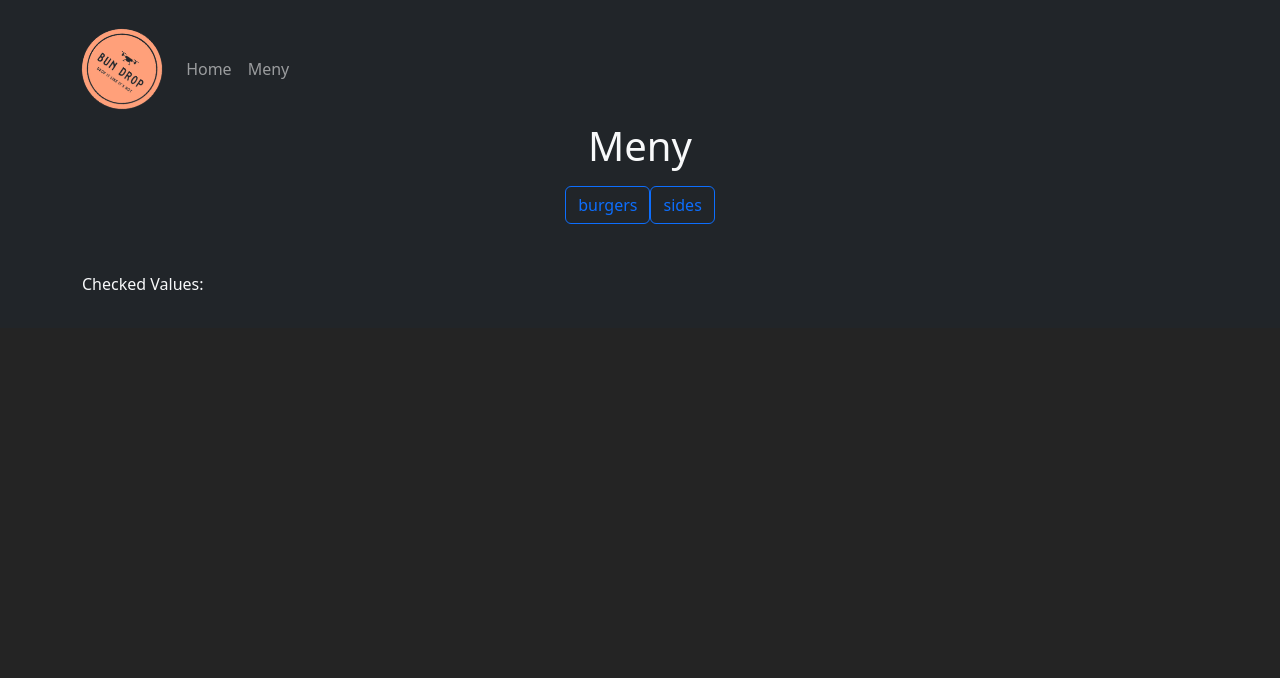
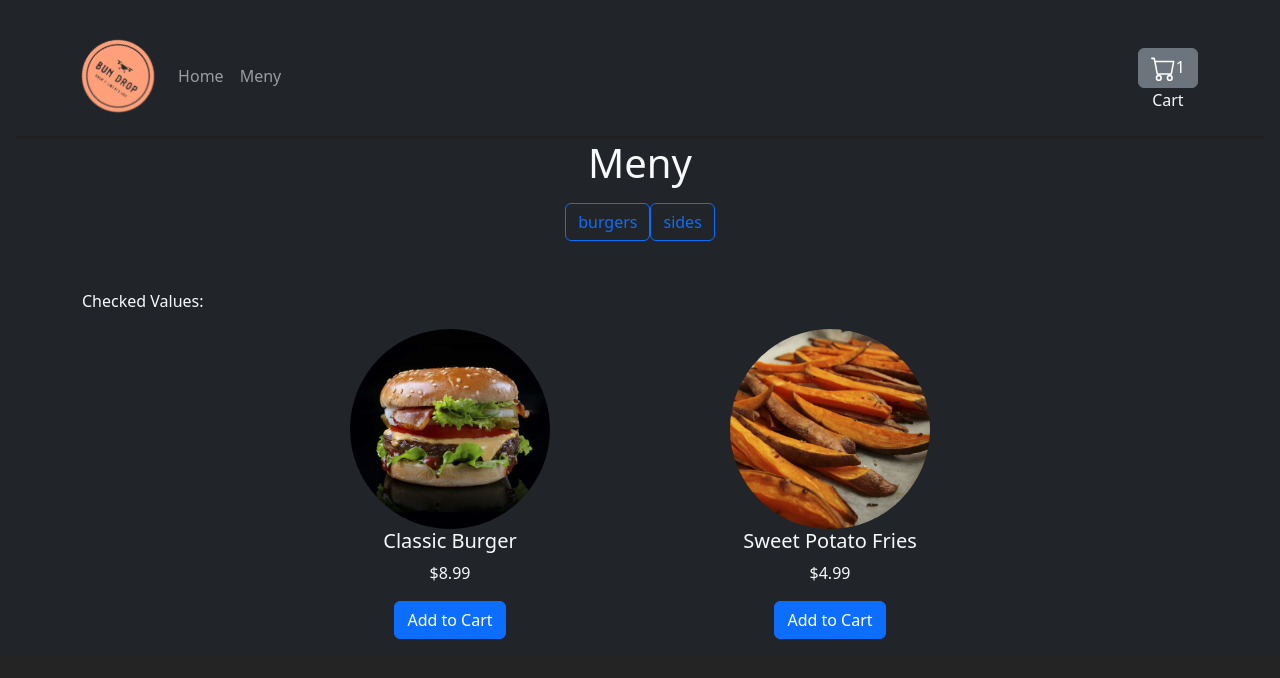
Before and after one commit to Sidus-96/Bun-drop, a React (Create React App) app: page /Meny in a window 1280 px wide. Shown: the top 678 px of the page. Built offline with nearby package versions, Linux system fonts and the light colour scheme; data requests are answered from the project's data file.

Commit message:
Lagt in varukorg som en offCanvas & uppdaterat filtrering på Meny
Lagt in varukorg
uppdaterat så att filtreringen funkar
Navbar har en icon hämtat från bootstrap svg sida

```diff
--- a/src/App.css
+++ b/src/App.css
@@ -4,7 +4,7 @@
 }
 
 .App-logo {
-  height: 10vmin;
+  height: 9vmin;
   pointer-events: none;
 }
 
--- a/src/App.js
+++ /dev/null
@@ -1,27 +0,0 @@
-import logo from './logo.svg';
-import './App.css';
-import { BrowserRouter as Router, Route, Routes, Link} from 'react-router-dom'
-import Navbar from './components/Navbar';
-import Home from './pages/Home'
-import 'bootstrap/dist/css/bootstrap.min.css';
-import Meny from './pages/Meny'
-
-function App() {
-
-  return(
-
-   <div className="bg-dark text-light p-3">
-
-    <Router>
-    <Navbar />
- <Routes>
-   <Route path ="/" element={<Home />} />
-   <Route path ="/Meny" element={<Meny />} />
- </Routes>
-   </Router>
-
-   </div>
-
- );
-}
-export default App;
--- /dev/null
+++ b/src/App.jsx
@@ -0,0 +1,47 @@
+import logo from './logo.svg';
+import './App.css';
+import { BrowserRouter as Router, Route, Routes, Link} from 'react-router-dom'
+import Navbar from './components/Navbar';
+import Home from './pages/Home'
+import 'bootstrap/dist/css/bootstrap.min.css';
+import Meny from './pages/Meny'
+import React, { useState } from 'react';
+import ShoppingCart from './components/ShoppingCart';
+function App() {
+
+  const [show, setShow] = useState(false);
+  const [cartProducts, setCartProducts] = useState([]);
+
+  const handleClose = () => setShow(false);
+  const handleShow = () => setShow(true);
+
+
+  const addToCart = (item) => {
+    const existingProduct = cartProducts.find((product) => product.id === item.id);
+    if (existingProduct) {
+      setCartProducts(cartProducts.map((product) =>
+        product.id === item.id ? { ...product, quantity: product.quantity + 1 } : product
+      ));
+    } else {
+      setCartProducts([...cartProducts, { ...item, quantity: 1 }]);
+    }
+  };
+
+  return(
+
+   <div className="bg-dark text-light p-3">
+
+      <ShoppingCart show={show} handleClose={handleClose} cartProducts={cartProducts} />
+
+    <Router>
+    <Navbar handleShow={handleShow} />
+ <Routes>
+   <Route path ="/" element={<Home />} />
+   <Route path ="/Meny" element={<Meny addToCart={addToCart} />} />
+ </Routes>
+   </Router>
+   </div>
+
+ );
+}
+export default App;
--- a/src/components/Navbar.jsx
+++ b/src/components/Navbar.jsx
@@ -5,18 +5,17 @@ import Nav from 'react-bootstrap/Nav';
 import Navbar from 'react-bootstrap/Navbar';
 import logo from '../media_components/logo color.png';
 import { Link } from 'react-router-dom';
+import Button from 'react-bootstrap/Button';
 
-
-function Navbar_root() {
+function Navbar_root({ handleShow }) {
   return (
     <>
 
-      <Navbar sticky="top" bg="dark" data-bs-theme="dark">
+      <Navbar sticky="top" bg="dark" data-bs-theme="dark" style={{ borderBottom: '3px solid #202020'}}>
         <Container>
           <Navbar.Brand as={Link} to="/">
             <img
             src={logo}
-            height="60"
             className="App-logo"
             />
 
@@ -26,6 +25,18 @@ function Navbar_root() {
            <Nav.Link as={Link} to="/Meny">Meny</Nav.Link>
 
           </Nav>
+         <div className='mt-4' style={{ textAlign: 'center' }}>
+          <Button onClick={handleShow} className="btn btn-secondary">
+          <svg xmlns="http://www.w3.org/2000/svg" width="25" height="25" fill="currentColor" className="bi bi-cart" viewBox="0 0 16 16">
+  <path d="M0 1.5A.5.5 0 0 1 .5 1H2a.5.5 0 0 1 .485.379L2.89 3H14.5a.5.5 0 0 1 .491.592l-1.5 8A.5.5 0 0 1 13 12H4a.5.5 0 0 1-.491-.408L2.01 3.607 1.61 2H.5a.5.5 0 0 1-.5-.5M3.102 4l1.313 7h8.17l1.313-7zM5 12a2 2 0 1 0 0 4 2 2 0 0 0 0-4m7 0a2 2 0 1 0 0 4 2 2 0 0 0 0-4m-7 1a1 1 0 1 1 0 2 1 1 0 0 1 0-2m7 0a1 1 0 1 1 0 2 1 1 0 0 1 0-2"/>
+</svg>
+{/* Tillfällig siffra, byt ut till antal*/}
+<span>1</span>
+
+</Button>
+<p >Cart</p>
+
+</div>
         </Container>
       </Navbar>
 
--- /dev/null
+++ b/src/components/ShoppingCart.jsx
@@ -0,0 +1,29 @@
+import React from 'react';
+import Offcanvas from 'react-bootstrap/Offcanvas';
+import Button from 'react-bootstrap/Button';
+import { Image } from 'react-bootstrap';
+
+{/*
+Offcanvas exempel
+ https://react-bootstrap.netlify.app/docs/components/offcanvas/*/}
+
+function ShoppingCart({ show, handleClose, cartProducts }) {
+  return (
+    <Offcanvas show={show} onHide={handleClose} placement="end" style={{ backgroundColor: '#212529' }}>
+      <Offcanvas.Header closeButton>
+        <Offcanvas.Title style={{ color: '#E1E9F1' }}>Shopping Cart</Offcanvas.Title>
+      </Offcanvas.Header>
+      <Offcanvas.Body style={{ color: '#E1E9F1' }}>
+      {cartProducts.map((product) => (
+          <div style={{ marginBottom: '15px', border:"2px solid black" }}>
+            <Image src={product.image} roundedCircle height="50" width="50" style={{ marginRight: '10px' }}  />
+            {product.title} - ${product.price}
+            </div>
+        ))}
+
+      </Offcanvas.Body>
+    </Offcanvas>
+  );
+}
+
+export default ShoppingCart;
--- a/src/components/carousel.js
+++ b/src/components/carousel.js
@@ -13,7 +13,7 @@ function burgerCarousel() {
 
                 <h3>Våra bästsäljare</h3>
                 <style> {`.carousel-control-prev, .carousel-control-next {   display: none;`}</style>
-                <Carousel interval={4500}>
+                <Carousel interval={4000}>
                     <Carousel.Item>
                     <div className="d-flex justify-content-center align-items-center">
                     <Image src={burger1} roundedCircle width="500" />
--- a/src/pages/Meny.jsx
+++ b/src/pages/Meny.jsx
@@ -1,8 +1,9 @@
 import React, { useState, useEffect  } from 'react'
 import {Link, useNavigate} from 'react-router-dom'
 import { Image } from 'react-bootstrap';
+import Button from 'react-bootstrap/Button';
 
-function Meny(){
+function Meny({ addToCart }) {
     const [products, setProducts] = useState([]);
     const [filters, setFilters] = useState([]);
 
@@ -63,7 +64,7 @@ function Meny(){
 {/* Visa alla produkter*/}
   <div className="row justify-content-center">
 
-    {products.filter((product)=> activeFilters.includes(product.category))
+    { (activeFilters.length === 0 ? products : products.filter(product => activeFilters.includes(product.category)))
     .map((product) => (
       <div key={product.id} className="col-12 col-md-6 col-lg-4">
         <div className="text-center">
@@ -71,6 +72,7 @@ function Meny(){
           <div>
             <h5>{product.title}</h5>
             <p>${product.price}</p>
+            <Button onClick={() => addToCart(product)}>Add to Cart</Button>
           </div>
         </div>
       </div>
```
